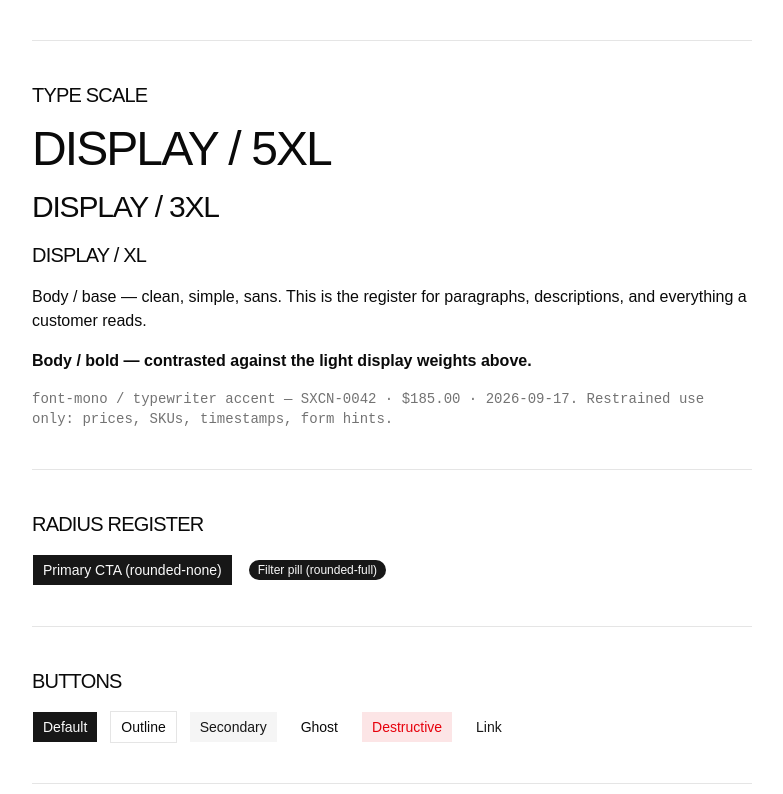
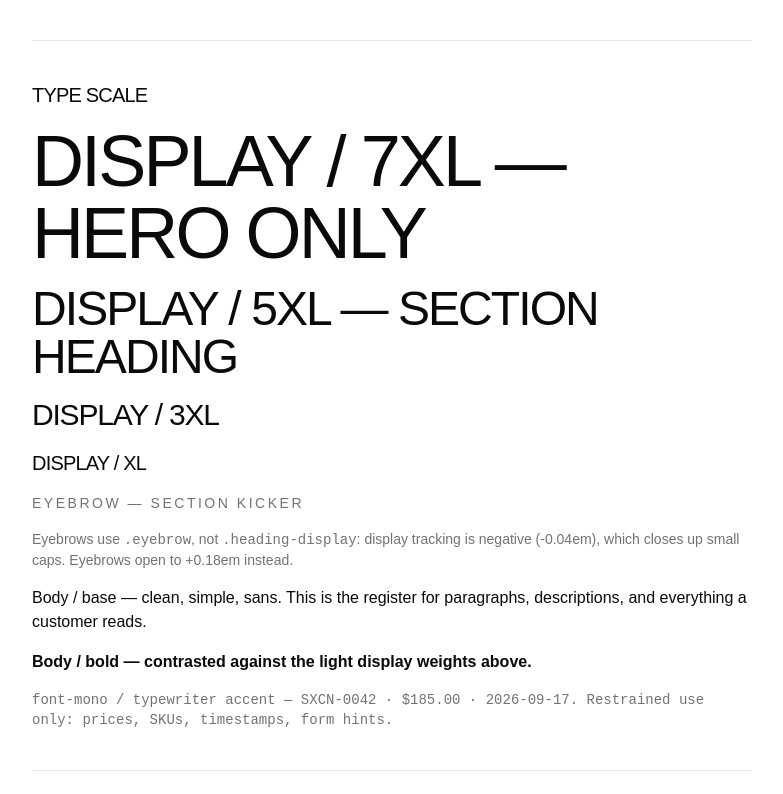
Before and after one commit to iFallenDawn/sxcndhxnd, a React (Vite) app in the folder frontend/: page /styleguide in a window 1280 px wide. Shown: the part 826-1620 px from the top of the page, without its empty margins (248-1031 px from the left). Built offline with nearby package versions, Linux system fonts and the light colour scheme; no server answers.

Commit message:
rework home page type hierarchy and add eyebrow utility

```diff
--- a/frontend/src/components/home/About.tsx
+++ b/frontend/src/components/home/About.tsx
@@ -21,9 +21,9 @@ export function About() {
       </Reveal>
 
       <Reveal delay={0.1} className="flex w-full flex-col gap-4 sm:w-3/5">
-        <p className="heading-display text-xs text-muted-foreground">Behind sxcndhxnd</p>
-        <h2 className="heading-display text-2xl sm:text-3xl">Nico Monte</h2>
-        <p className="text-base leading-relaxed text-muted-foreground">
+        <p className="eyebrow text-muted-foreground">Behind sxcndhxnd</p>
+        <h2 className="heading-display text-4xl sm:text-5xl">Nico Monte</h2>
+        <p className="text-lg leading-relaxed text-muted-foreground">
           I didn't set out to build a brand — I set out to stop watching
           good garments get thrown away. Every piece that comes through
           here already has a history. My job is just to listen to it, then
--- a/frontend/src/components/home/Collections.tsx
+++ b/frontend/src/components/home/Collections.tsx
@@ -104,8 +104,8 @@ export function Collections() {
   return (
     <section className="mx-auto flex w-full max-w-6xl flex-col gap-10 px-4 py-24 sm:px-6 sm:py-32">
       <Reveal className="flex flex-col gap-2 text-center">
-        <p className="heading-display text-xs text-muted-foreground">Collections</p>
-        <h2 className="heading-display text-3xl sm:text-4xl">Shop by category</h2>
+        <p className="eyebrow text-muted-foreground">Collections</p>
+        <h2 className="heading-display text-4xl sm:text-5xl">Shop by category</h2>
       </Reveal>
 
       <RevealGroup className="grid grid-cols-1 gap-3 sm:grid-cols-3 sm:grid-rows-2">
--- a/frontend/src/components/home/CommissionCta.tsx
+++ b/frontend/src/components/home/CommissionCta.tsx
@@ -38,11 +38,11 @@ export function CommissionCta() {
     <section className="bg-secondary py-24 sm:py-32">
       <div className="mx-auto flex w-full max-w-6xl flex-col gap-12 px-4 sm:px-6">
         <Reveal className="mx-auto flex max-w-2xl flex-col items-center gap-3 text-center">
-          <p className="heading-display text-xs text-muted-foreground">Commissions</p>
-          <h2 className="heading-display text-3xl sm:text-4xl">
+          <p className="eyebrow text-muted-foreground">Commissions</p>
+          <h2 className="heading-display text-4xl sm:text-5xl">
             A one-of-one garment, made for you
           </h2>
-          <p className="text-sm text-muted-foreground sm:text-base">
+          <p className="text-base text-muted-foreground sm:text-lg">
             No two commissions leave here the same. Here's how one comes together.
           </p>
         </Reveal>
@@ -51,12 +51,12 @@ export function CommissionCta() {
           {STEPS.map((step, index) => (
             <RevealItem key={step.title} className="flex flex-col items-start gap-3">
               <div className="flex items-center gap-3">
-                <span className="font-mono text-xs text-muted-foreground">
+                <span className="font-mono text-sm text-muted-foreground">
                   {String(index + 1).padStart(2, '0')}
                 </span>
                 <step.icon className="size-5 text-foreground" aria-hidden="true" />
               </div>
-              <h3 className="text-base font-medium text-foreground">{step.title}</h3>
+              <h3 className="text-lg font-medium text-foreground">{step.title}</h3>
               <p className="text-sm text-muted-foreground">{step.description}</p>
             </RevealItem>
           ))}
--- a/frontend/src/components/home/Philosophy.tsx
+++ b/frontend/src/components/home/Philosophy.tsx
@@ -13,17 +13,17 @@ export function Philosophy() {
   return (
     <section className="mx-auto flex w-full max-w-3xl flex-col items-center gap-8 px-4 py-24 text-center sm:px-6 sm:py-32">
       <Reveal>
-        <p className="heading-display text-xs text-muted-foreground">Our philosophy</p>
+        <p className="eyebrow text-muted-foreground">Our philosophy</p>
       </Reveal>
       <Reveal delay={0.1}>
-        <p className="text-xl leading-relaxed font-light text-foreground sm:text-2xl">
+        <p className="text-2xl leading-relaxed font-light text-foreground sm:text-3xl">
           {MISSION_STATEMENT}
         </p>
       </Reveal>
       <Reveal delay={0.2}>
         <Link
           to="/projects"
-          className="group inline-flex items-center gap-2 text-sm font-medium text-foreground transition-colors hover:text-muted-foreground"
+          className="group inline-flex items-center gap-2 text-base font-medium text-foreground transition-colors hover:text-muted-foreground"
         >
           See the work behind it
           <ArrowRight className="size-4 transition-transform group-hover:translate-x-1" aria-hidden="true" />
--- a/frontend/src/index.css
+++ b/frontend/src/index.css
@@ -31,6 +31,10 @@
   /* Tight negative tracking for uppercase display headlines (v1's display
      treatment, carried forward). Used as `tracking-tightest`. */
   --tracking-tightest: -0.04em;
+  /* Small uppercase labels need the opposite treatment: at eyebrow sizes,
+     negative tracking closes the counters and the caps turn into a smear.
+     v1 set its hero eyebrow at 0.2em for the same reason. */
+  --tracking-eyebrow: 0.18em;
   --color-sidebar-ring: var(--sidebar-ring);
   --color-sidebar-border: var(--sidebar-border);
   --color-sidebar-accent-foreground: var(--sidebar-accent-foreground);
@@ -196,4 +200,14 @@
   .heading-display {
     @apply font-sans font-light tracking-tightest uppercase;
   }
+
+  /*
+   * Section eyebrow / kicker. Deliberately NOT `.heading-display`: that
+   * class's tight negative tracking is tuned for large display sizes and
+   * becomes illegible on small caps. Eyebrows open up instead, and carry a
+   * little more weight to survive at this size.
+   */
+  .eyebrow {
+    @apply font-sans text-sm font-medium tracking-eyebrow uppercase;
+  }
 }
--- a/frontend/src/pages/Store.tsx
+++ b/frontend/src/pages/Store.tsx
@@ -91,7 +91,7 @@ export function Store() {
       />
 
       <div className="flex flex-col gap-2">
-        <p className="heading-display text-xs text-muted-foreground">Store</p>
+        <p className="eyebrow text-muted-foreground">Store</p>
         <h1 className="heading-display text-3xl sm:text-4xl">Commissions &amp; capsules</h1>
         <p className="max-w-2xl text-sm text-muted-foreground">
           Every piece we've made stays listed here, even once it's gone — currently available work
--- a/frontend/src/pages/Styleguide.tsx
+++ b/frontend/src/pages/Styleguide.tsx
@@ -134,9 +134,17 @@ export function Styleguide() {
 
       <Section title="Type scale">
         <div className="flex flex-col gap-4">
-          <p className="heading-display text-5xl">Display / 5xl</p>
+          <p className="heading-display text-7xl">Display / 7xl — hero only</p>
+          <p className="heading-display text-5xl">Display / 5xl — section heading</p>
           <p className="heading-display text-3xl">Display / 3xl</p>
           <p className="heading-display text-xl">Display / xl</p>
+          <p className="eyebrow text-muted-foreground">Eyebrow — section kicker</p>
+          <p className="text-sm text-muted-foreground">
+            Eyebrows use <code className="font-mono">.eyebrow</code>, not{' '}
+            <code className="font-mono">.heading-display</code>: display tracking
+            is negative (-0.04em), which closes up small caps. Eyebrows open to
+            +0.18em instead.
+          </p>
           <p className="text-base font-normal">
             Body / base — clean, simple, sans. This is the register for
             paragraphs, descriptions, and everything a customer reads.
```
